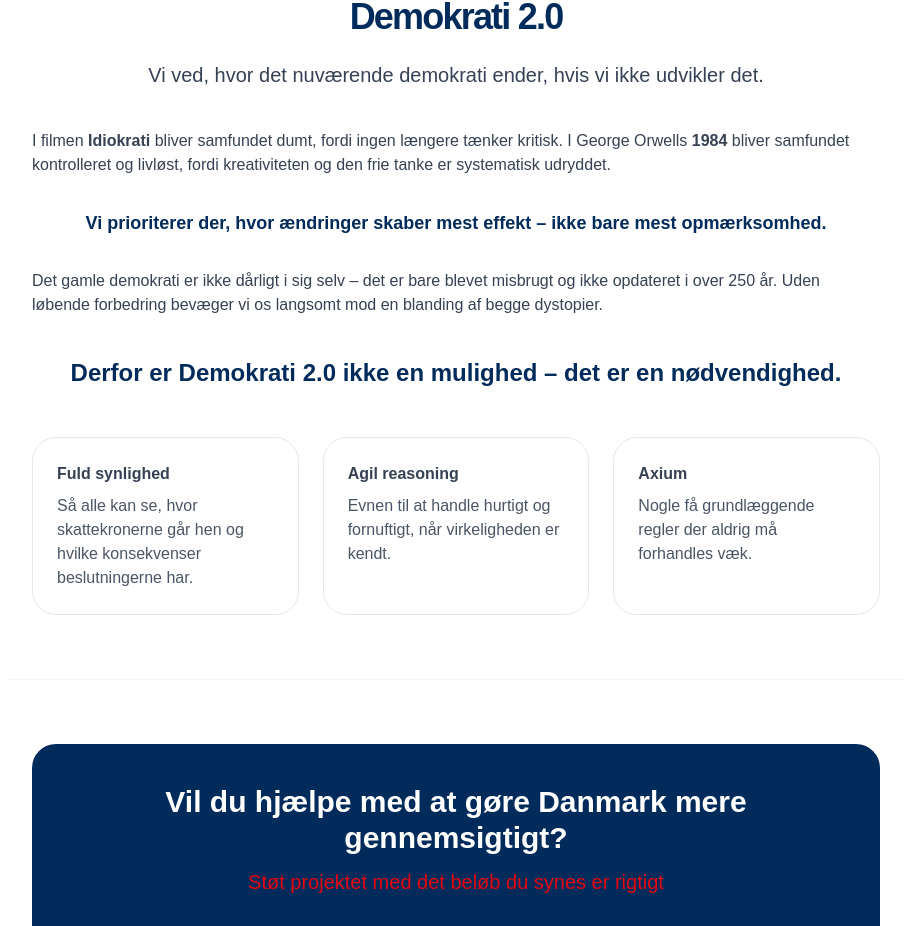
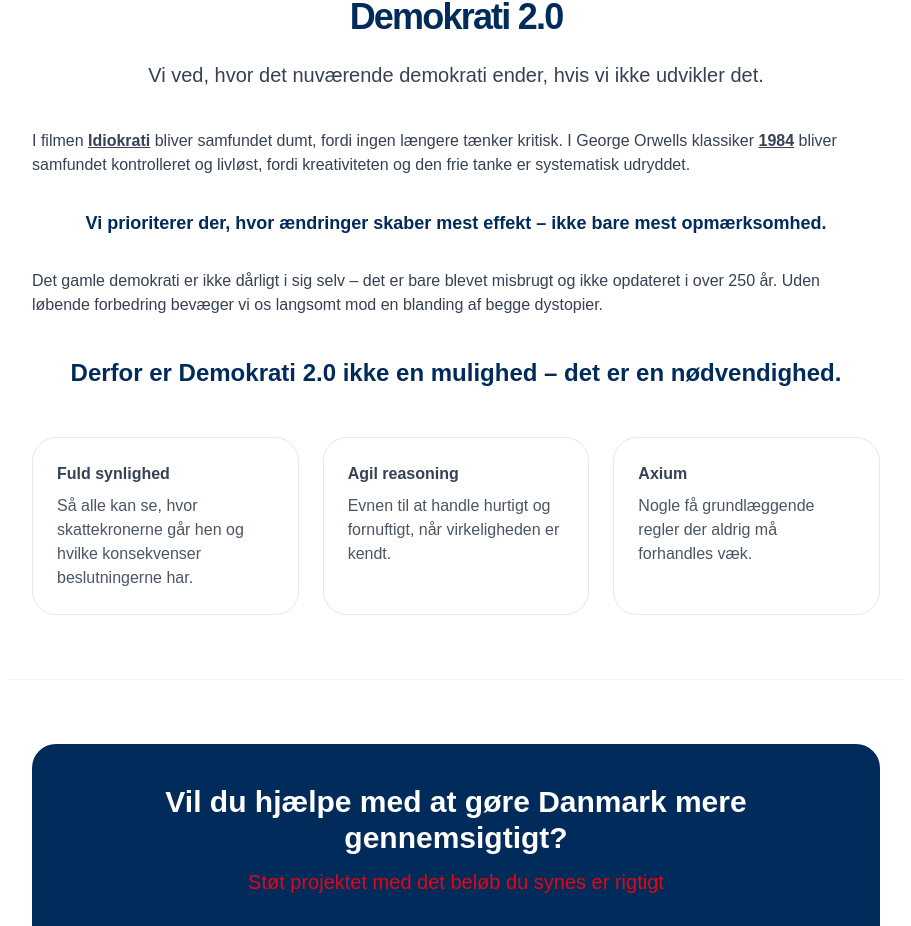
Before and after one commit to synlighed-nu/synlighed-nu-clean, a Next.js app: page / in a window 1280 px wide. Shown: the part 3837-4763 px from the top of the page, without its empty margins (184-1095 px from the left). Built offline with nearby package versions, Linux system fonts and the light colour scheme.

Commit message:
Update page.tsx

```diff
--- a/app/page.tsx
+++ b/app/page.tsx
@@ -84,8 +84,8 @@ export default function SynlighedNu() {
     </p>
 
     <p>
-            I filmen <strong>Idiokrati</strong> bliver samfundet dumt, fordi ingen længere tænker kritisk.
-            I George Orwells <strong>1984</strong> bliver samfundet kontrolleret og livløst, fordi kreativiteten og den frie tanke er systematisk udryddet.
+      I filmen <strong><a href="https://da.wikipedia.org/wiki/Idiokrati" target="_blank" className="underline hover:text-[#E30613] transition-colors">Idiokrati</a></strong> bliver samfundet dumt, fordi ingen længere tænker kritisk.
+      I George Orwells klassiker <strong><a href="https://da.wikipedia.org/wiki/1984_(roman)" target="_blank" className="underline hover:text-[#E30613] transition-colors">1984</a></strong> bliver samfundet kontrolleret og livløst, fordi kreativiteten og den frie tanke er systematisk udryddet.
     </p>
 
     <p className="font-semibold text-center text-lg my-8 text-[#002B5B]">
```
Lines whose indentation alone changed are shown as unchanged.
